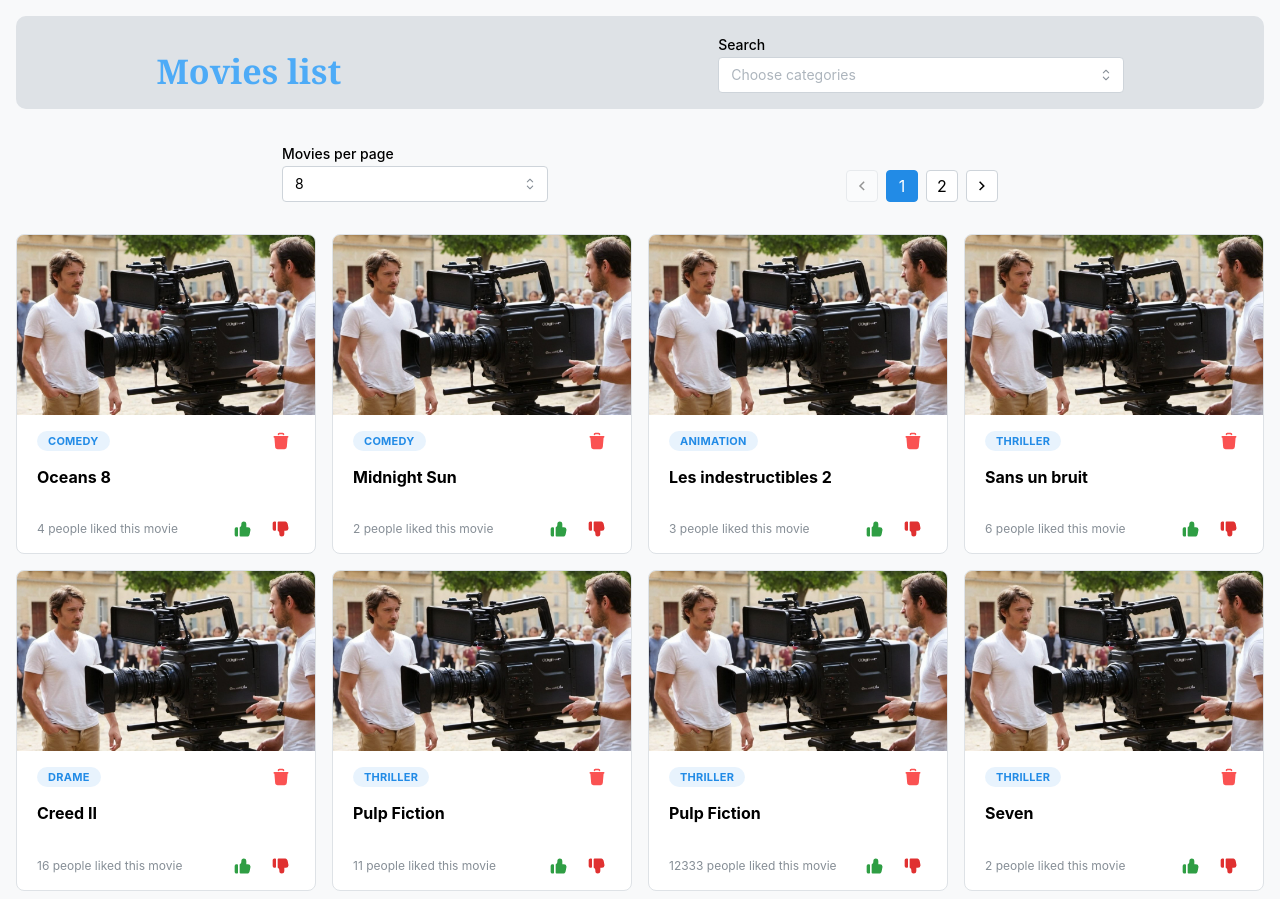
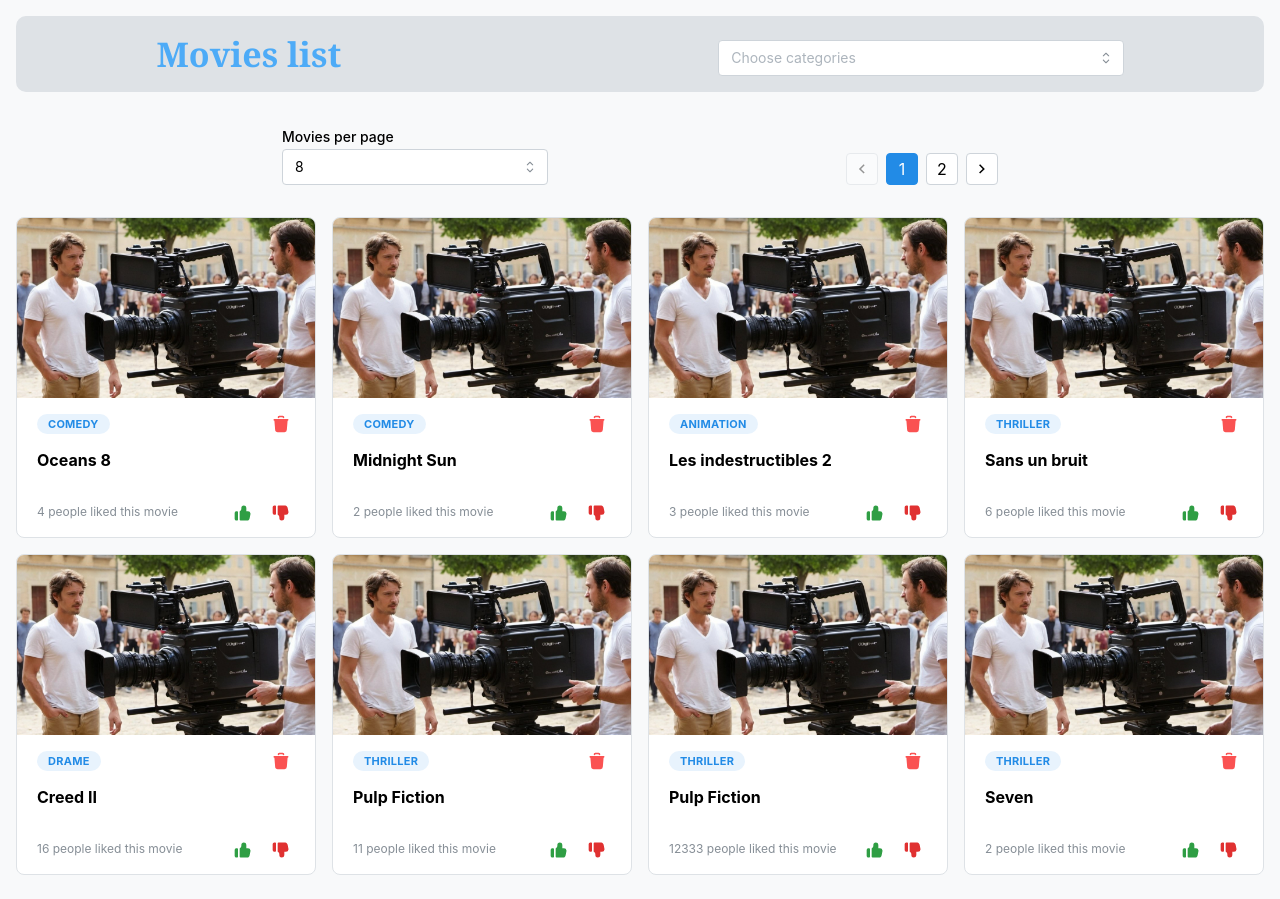
Before and after one commit to BenGex31/movies-react-interview, a React (Create React App) app: page / in a window 1280 px wide. Built offline with nearby package versions, Linux system fonts and the light colour scheme.

Commit message:
Update MoviesHeader.tsx

```diff
--- a/src/components/movies-header/MoviesHeader.tsx
+++ b/src/components/movies-header/MoviesHeader.tsx
@@ -22,7 +22,6 @@ export default function MoviesHeader({
         <Grid.Col span={{ base: 8, md: 4 }}>
           <MultiSelect
             data={selectData}
-            label="Search"
             placeholder="Choose categories"
             searchable
             onChange={setSelectedCategories}
```
